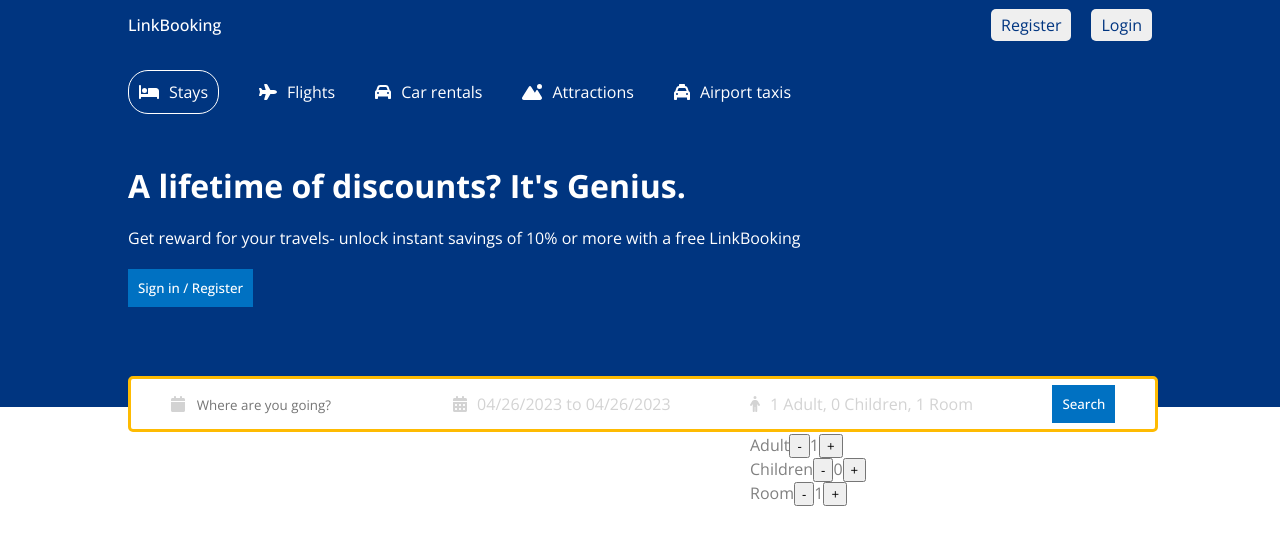
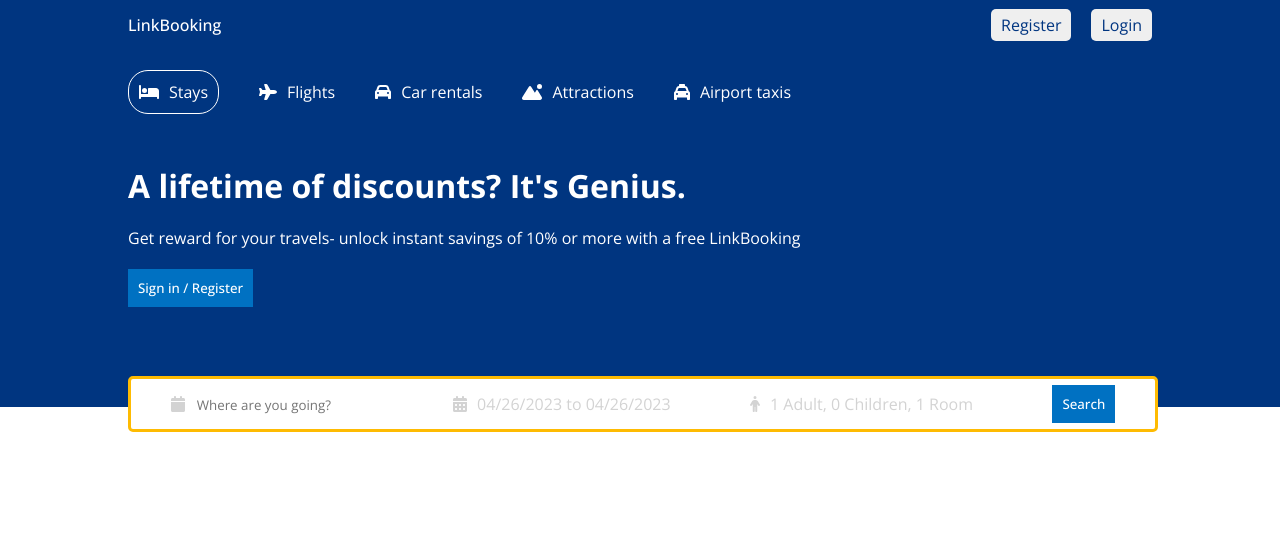
Before and after one commit to linhpham39/Web-technology-E-service, a React (Create React App) app: page / in a window 1280 px wide. Shown: the top 544 px of the page. Built offline with nearby package versions, Linux system fonts and the light colour scheme.

Commit message:
update Header

```diff
--- a/src/pages/components/header/Header.jsx
+++ b/src/pages/components/header/Header.jsx
@@ -16,12 +16,30 @@ function Header() {
             key: 'selection'
         }
     ]);
+    /*Biến openOptions để mở và đóng phần chọn số người và phòng(hiện thị vs ẩn)
+    The setOpenOptions function is used to open and close the number of people and rooms selection section
+    The options variable is used to initialize the number of people and rooms selected
+    the setOptions function is used to update the number of people and rooms selected
+     */
     const [openOptions, setOpenOptions] = useState(false);
     const [options, setOptions] = useState({
         adult: 1,
         children: 0,
         room: 1
     })
+
+    // Hàm handleOption để thay đổi số người và phòng khi click vào nút + và -
+    //setOptions là hàm để cập nhật lại số người và phòng nhận 1 tham số là 1 object prev là giá trị trước đó
+    //..prev là giữ các giá trị của object trước đó, thay đổi giá trị của "name" bằng cách thực hiện phép toán "operation"
+    const handleOption = (name, operation) =>{
+        setOptions((prev) => {
+            if(prev[name] === 0 && operation === "d") return prev;
+            return{
+                ...prev,
+                [name]: operation === "i" ? prev[name] + 1 : prev[name] - 1
+            }
+        })
+    }
 
     return (
         <div className='header'>
@@ -77,29 +95,43 @@ function Header() {
                     </div>
                     <div className="headerSearchItem">
                         <FontAwesomeIcon icon={faPerson} className='headerIcon' />
-                        <span className="headerSearchText">
+                        <span
+                        onClick={() => setOpenOptions(!openOptions)}
+                        className="headerSearchText">
                             {`${options.adult} Adult, ${options.children} Children, ${options.room} Room`}
                         </span>
-                        <div className="options">
+                        {openOptions && <div className="options">
                             <div className="optionItem">
                                 <span className="optionText">Adult</span>
-                                <button className="optionCounterButtun">-</button>
-                                <span className="optionCounterNumber">1</span>
-                                <button className="optionCounterButton">+</button>
+                                <div className="optionCounter">
+                                    <button
+                                    disabled={options.adult === 0}
+                                    className="optionCounterButton" onClick={()=> handleOption("adult", "d")}>-</button>
+                                    <span className="optionCounterNumber">{options.adult}</span>
+                                    <button className="optionCounterButton" onClick={()=> handleOption("adult", "i")}>+</button>
+                                </div>
                             </div>
                             <div className="optionItem">
                                 <span className="optionText">Children</span>
-                                <button className="optionCounterButtun">-</button>
-                                <span className="optionCounterNumber">0</span>
-                                <button className="optionCounterButton">+</button>
+                                <div className="optionCounter">
+                                    <button
+                                    disabled={options.children === 0}
+                                    className="optionCounterButton" onClick={()=> handleOption("children", "d")}>-</button>
+                                    <span className="optionCounterNumber">{options.children}</span>
+                                    <button className="optionCounterButton" onClick={()=> handleOption("children", "i")}>+</button>
+                                </div>
                             </div>
                             <div className="optionItem">
                                 <span className="optionText">Room</span>
-                                <button className="optionCounterButtun">-</button>
-                                <span className="optionCounterNumber">1</span>
-                                <button className="optionCounterButton">+</button>
+                                <div className="optionCounter">
+                                    <button
+                                    disabled={options.room === 0}
+                                    className="optionCounterButton" onClick={()=> handleOption("room", "d")}>-</button>
+                                    <span className="optionCounterNumber">{options.room}</span>
+                                    <button className="optionCounterButton" onClick={()=> handleOption("room", "i")}>+</button>
+                                </div>
                             </div>
-                        </div>
+                        </div>}
                     </div>
                     <div className="headerSearchItem">
                         <button className="headerBtn">Search</button>
--- a/src/pages/components/header/header.css
+++ b/src/pages/components/header/header.css
@@ -78,7 +78,7 @@
 .date{
     position: absolute;
     top: 55px;
-    left: 350px;
+    left: 300px;
 }
 
 .options{
@@ -86,6 +86,34 @@
     top: 55px;
     background-color: white;
     color: gray;
-    border-radius: 5px solid black;
+    border-radius: 5px solid;
+    -webkit-box-shadow: 0px 0px 10px -5px rgba(0,0,0,0.4);
+    box-shadow: 0px 0px 10px -5px rgba(0,0,0,0.4);
+}
 
+.optionItem{
+    width: 200px;
+    display: flex;
+    justify-content: space-between;
+    margin: 10px;
 }
+
+.optionCounter{
+    display: flex;
+    align-items: center;
+    font-size: 12px;
+    gap: 10px;
+    color: black;
+}
+
+.optionCounterButton{
+    width: 30px;
+    height: 30px;
+    border: 1px solid #0071c2;
+    color: #0071c2;
+    cursor: pointer;
+    background-color: white;
+}
+.optionCounterButton:disabled{
+    cursor: not-allowed;
+}
```
